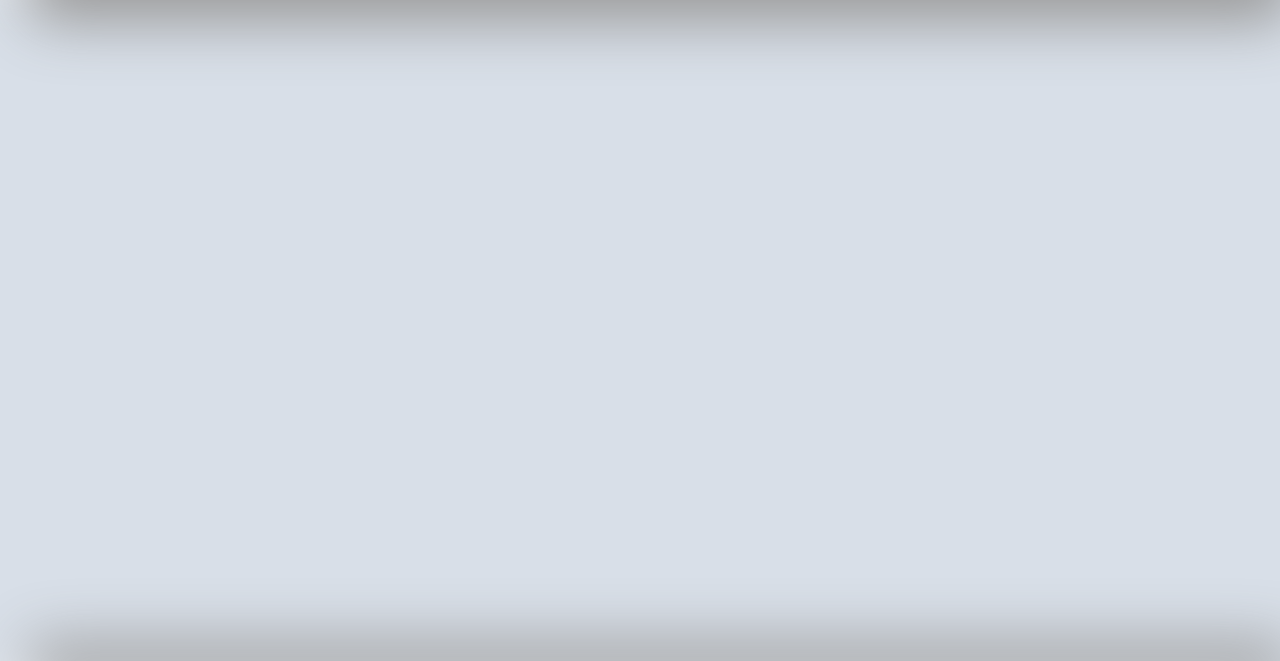
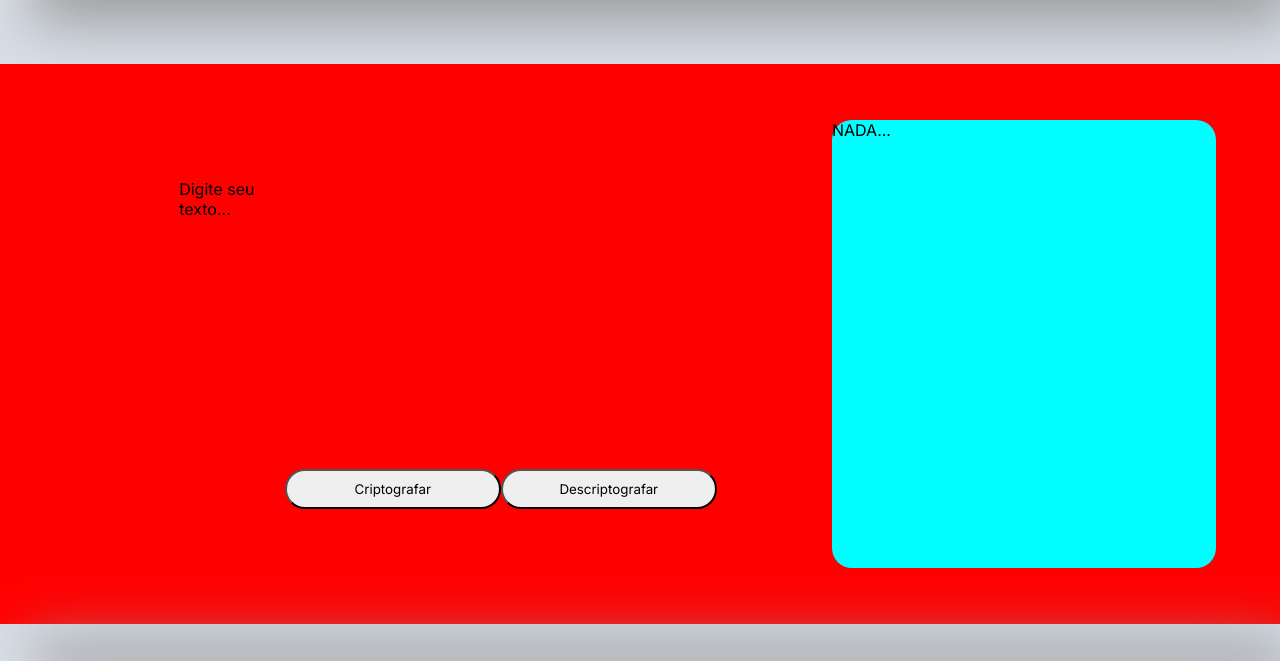
Before and after one commit to gabriel04alves/codificador-simples-js, a plain HTML site: page src/pages/index.html in a window 1280 px wide. Shown: the part 88-749 px from the top of the page. Drawn offline with Linux system fonts and the light colour scheme.

Commit message:
style: Elementos

```diff
--- a/src/pages/index.css
+++ b/src/pages/index.css
@@ -56,3 +56,40 @@ body {
     color: #D8DFE8;
     font-weight: 300;
 }
+
+.content {
+    display: grid;
+    grid-template-rows: 1fr;
+    grid-template-columns: 2fr 1fr;
+    padding: 0 5% 0 5%;
+    background-color: red;
+    margin: 5% 0 5% 0;
+    height: 70vh;
+}
+
+.input-main {
+    display: flex;
+    margin: 15%;
+
+}
+
+.msg-main {
+    background-color: aqua;
+    display: flex;
+    border-radius: 20px;
+    height: 80%;
+    align-self: center;
+}
+
+.buttons {
+    display: flex;
+    align-self: end;
+    justify-content: start;
+    width: 100%;
+}
+
+.button-main {
+    border-radius: 20px;
+    height: 5vh;
+    width: 100%;
+}
--- a/src/pages/index.html
+++ b/src/pages/index.html
@@ -14,14 +14,22 @@
         <img class="icon-header" src="../images/lock.svg" alt="logo">
         <p class="header-title">Criptografia e descriptografia</p>
     </div>
-    <!-- <div class="content">
+    <div class="content">
         <div class="input-main">
             <p>Digite seu texto...</p>
+            <div class="buttons">
+                <button class="button-main 1">
+                    Criptografar
+                </button>
+                <button class="button-main 2">
+                    Descriptografar
+                </button>
+            </div>
         </div>
         <div class="msg-main">
             <p>NADA...</p>
         </div>
-    </div> -->
+    </div>
     <div class="footer">
         <p class="line-footer">
             <img class="icon-footer" src="../images/github.svg" alt="">
--- a/src/style/global.css
+++ b/src/style/global.css
@@ -6,6 +6,6 @@
     font-family: 'Inter', Arial, Helvetica, sans-serif;
 }
 
---::-webkit-scrollbar {
+::-webkit-scrollbar {
     display: none;
 }
```
